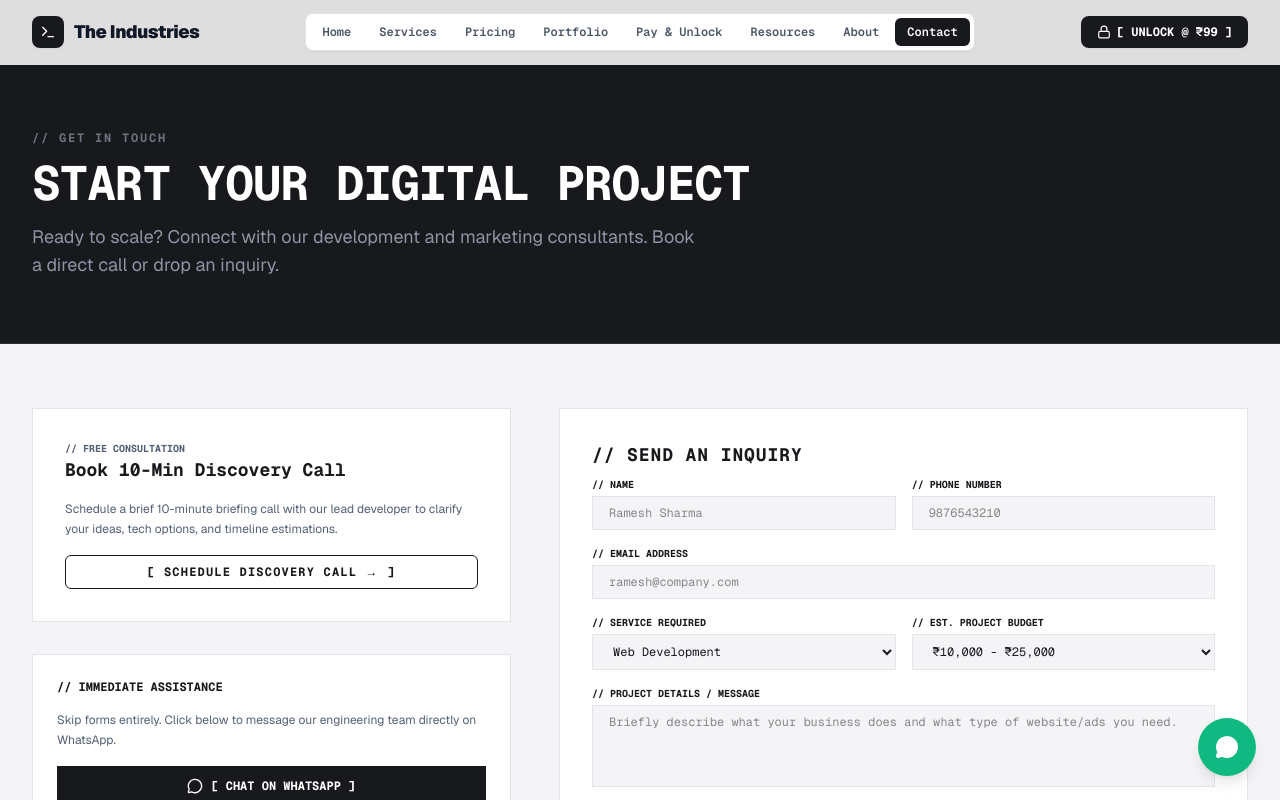
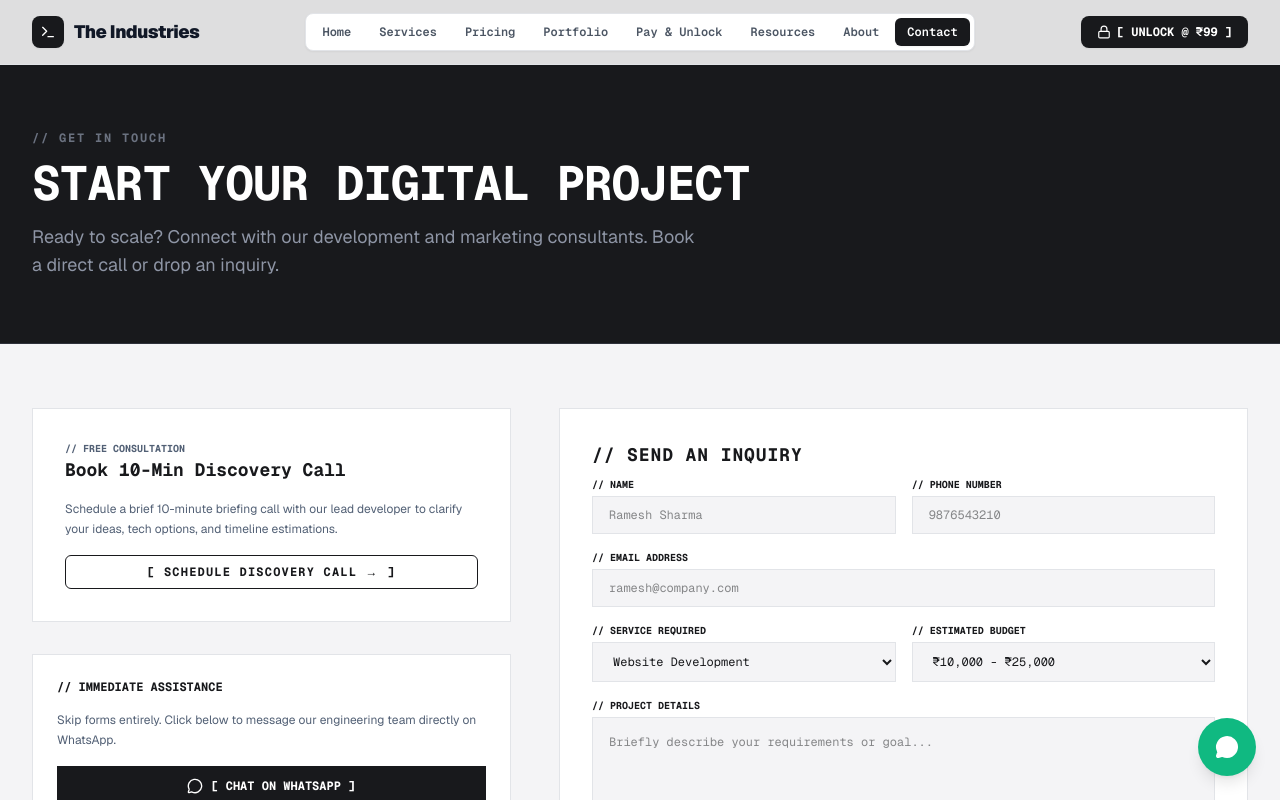
Before and after one commit to iamabhinavjoshi0615-web/freelancing-portal, a Next.js app: page /contact in a window 1280 px wide. Shown: the top 800 px of the page. Built offline with nearby package versions, Linux system fonts and the light colour scheme.

Commit message:
style: improve responsiveness across mobile, tablet, and desktop viewports

```diff
--- a/src/app/globals.css
+++ b/src/app/globals.css
@@ -33,6 +33,13 @@
 
 html {
   scroll-behavior: smooth;
+  max-width: 100vw;
+  overflow-x: hidden;
+}
+
+body {
+  max-width: 100vw;
+  overflow-x: hidden;
 }
 
 /* Lenis Smooth Scroll System Rules */
--- a/src/components/ContactForm.tsx
+++ b/src/components/ContactForm.tsx
@@ -65,7 +65,7 @@ export default function ContactForm() {
             placeholder="Ramesh Sharma"
             value={name}
             onChange={(e) => setName(e.target.value)}
-            className="w-full border border-[#E2E4E8] bg-[#F4F4F6] px-4 py-2 text-xs font-mono text-[#18191C] focus:outline-none focus:border-[#18191C]"
+            className="w-full border border-[#E2E4E8] bg-[#F4F4F6] px-4 py-2.5 text-sm sm:text-xs font-mono text-[#18191C] focus:outline-none focus:border-[#18191C]"
           />
         </div>
         <div>
@@ -76,7 +76,7 @@ export default function ContactForm() {
             placeholder="9876543210"
             value={phone}
             onChange={(e) => setPhone(e.target.value)}
-            className="w-full border border-[#E2E4E8] bg-[#F4F4F6] px-4 py-2 text-xs font-mono text-[#18191C] focus:outline-none focus:border-[#18191C]"
+            className="w-full border border-[#E2E4E8] bg-[#F4F4F6] px-4 py-2.5 text-sm sm:text-xs font-mono text-[#18191C] focus:outline-none focus:border-[#18191C]"
           />
         </div>
       </div>
@@ -89,7 +89,7 @@ export default function ContactForm() {
           placeholder="ramesh@company.com"
           value={email}
           onChange={(e) => setEmail(e.target.value)}
-          className="w-full border border-[#E2E4E8] bg-[#F4F4F6] px-4 py-2 text-xs font-mono text-[#18191C] focus:outline-none focus:border-[#18191C]"
+          className="w-full border border-[#E2E4E8] bg-[#F4F4F6] px-4 py-2.5 text-sm sm:text-xs font-mono text-[#18191C] focus:outline-none focus:border-[#18191C]"
         />
       </div>
 
@@ -99,40 +99,41 @@ export default function ContactForm() {
           <select
             value={service}
             onChange={(e) => setService(e.target.value)}
-            className="w-full border border-[#E2E4E8] bg-[#F4F4F6] px-4 py-2 text-xs font-mono text-[#18191C] focus:outline-none focus:border-[#18191C]"
+            className="w-full border border-[#E2E4E8] bg-[#F4F4F6] px-4 py-2.5 text-sm sm:text-xs font-mono text-[#18191C] focus:outline-none focus:border-[#18191C]"
           >
-            <option value="web-dev">Web Development</option>
-            <option value="ecommerce">Shopify / E-commerce</option>
-            <option value="marketing">Google / Meta Ads</option>
-            <option value="retainer">Monthly Maintenance</option>
-            <option value="custom">Custom Portal / CRM</option>
+            <option value="web-dev">Website Development</option>
+            <option value="ecommerce">E-commerce Portal</option>
+            <option value="ads">Ad Campaign Management</option>
+            <option value="seo">Local GMB & SEO</option>
+            <option value="maintenance">Website Maintenance</option>
+            <option value="blueprint">Consultancy Blueprint</option>
           </select>
         </div>
         <div>
-          <label className="block text-[10px] font-mono font-bold text-[#18191C] uppercase mb-1">// Est. Project Budget</label>
+          <label className="block text-[10px] font-mono font-bold text-[#18191C] uppercase mb-1">// Estimated Budget</label>
           <select
             value={budget}
             onChange={(e) => setBudget(e.target.value)}
-            className="w-full border border-[#E2E4E8] bg-[#F4F4F6] px-4 py-2 text-xs font-mono text-[#18191C] focus:outline-none focus:border-[#18191C]"
+            className="w-full border border-[#E2E4E8] bg-[#F4F4F6] px-4 py-2.5 text-sm sm:text-xs font-mono text-[#18191C] focus:outline-none focus:border-[#18191C]"
           >
             <option value="₹5k-10k">₹5,000 - ₹10,000</option>
             <option value="₹10k-25k">₹10,000 - ₹25,000</option>
             <option value="₹25k-50k">₹25,000 - ₹50,000</option>
-            <option value="₹50k+">₹50,000 +</option>
+            <option value="₹50k+">₹50,000+</option>
           </select>
         </div>
       </div>
 
       <div>
-        <label className="block text-[10px] font-mono font-bold text-[#18191C] uppercase mb-1">// Project Details / Message</label>
+        <label className="block text-[10px] font-mono font-bold text-[#18191C] uppercase mb-1">// Project Details</label>
         <textarea
           rows={4}
           required
-          placeholder="Briefly describe what your business does and what type of website/ads you need."
+          placeholder="Briefly describe your requirements or goal..."
           value={message}
           onChange={(e) => setMessage(e.target.value)}
-          className="w-full border border-[#E2E4E8] bg-[#F4F4F6] px-4 py-2 text-xs font-mono text-[#18191C] focus:outline-none focus:border-[#18191C] resize-none"
-        />
+          className="w-full border border-[#E2E4E8] bg-[#F4F4F6] p-4 text-sm sm:text-xs font-mono text-[#18191C] focus:outline-none focus:border-[#18191C]"
+        ></textarea>
       </div>
 
       <div className="pt-2">
--- a/src/components/Header.tsx
+++ b/src/components/Header.tsx
@@ -80,26 +80,14 @@ export default function Header({ agencyName }: HeaderProps) {
           </Link>
         </div>
 
-        {/* Medium Screen Nav Fallback */}
-        <div className="hidden md:flex lg:hidden items-center gap-2">
-          <Link
-            href="/services"
-            className="text-xs font-mono font-bold text-[#111827] hover:text-[#0EA5E9] px-2 py-1"
-          >
-            Services
-          </Link>
-          <Link
-            href="/pricing"
-            className="text-xs font-mono font-bold text-[#111827] hover:text-[#0EA5E9] px-2 py-1"
-          >
-            Pricing
-          </Link>
+        {/* Medium Screen Quick Action (sm to lg) */}
+        <div className="hidden sm:flex lg:hidden items-center gap-2">
           <Link
             href="/unlock"
-            className="flex items-center gap-1 rounded-lg bg-[#18191C] text-white px-3.5 py-1.5 text-xs font-mono font-bold shadow-xs hover:scale-[1.02] transition-all"
+            className="flex items-center gap-1 rounded-lg bg-[#18191C] text-white px-3 py-1.5 text-xs font-mono font-bold shadow-xs hover:scale-[1.02] transition-all"
           >
-            <Lock className="w-3 h-3" />
-            <span>[ UNLOCK ]</span>
+            <Lock className="w-3 h-3 text-white" />
+            <span>[ UNLOCK @ ₹99 ]</span>
           </Link>
         </div>
 
@@ -107,7 +95,7 @@ export default function Header({ agencyName }: HeaderProps) {
         <div className="flex lg:hidden">
           <button
             onClick={() => setIsOpen(!isOpen)}
-            className="inline-flex items-center justify-center rounded-lg p-2 text-[#111827] hover:bg-[#FFFFFF] border border-[#E2E4E8] focus:outline-none"
+            className="inline-flex items-center justify-center rounded-lg p-2 text-[#111827] hover:bg-[#FFFFFF] border border-[#E2E4E8] focus:outline-none transition-colors"
             aria-expanded={isOpen}
             aria-label="Toggle navigation menu"
           >
@@ -118,8 +106,8 @@ export default function Header({ agencyName }: HeaderProps) {
 
       {/* Mobile Drawer Menu */}
       {isOpen && (
-        <div className="lg:hidden border-b border-[#E2E4E8] bg-[#FFFFFF] px-4 py-5 space-y-2 animate-in slide-in-from-top-2 duration-200">
-          <div className="grid grid-cols-2 gap-1.5 pb-3">
+        <div className="lg:hidden border-b border-[#E2E4E8] bg-[#FFFFFF] px-4 py-5 space-y-3 animate-in slide-in-from-top-2 duration-200 max-h-[85vh] overflow-y-auto">
+          <div className="grid grid-cols-2 gap-2 pb-3">
             {navLinks.map((link) => {
               const active = isActive(link.href);
               return (
@@ -127,10 +115,10 @@ export default function Header({ agencyName }: HeaderProps) {
                   key={link.name}
                   href={link.href}
                   onClick={() => setIsOpen(false)}
-                  className={`flex items-center gap-2 rounded-lg px-3 py-2 text-xs font-mono font-bold transition-all ${
+                  className={`flex items-center gap-2 rounded-lg px-3 py-2.5 text-xs font-mono font-bold transition-all ${
                     active
                       ? "text-white bg-[#18191C]"
-                      : "text-[#4B5563] hover:bg-[#F4F4F6]"
+                      : "text-[#4B5563] hover:bg-[#F4F4F6] hover:text-[#111827]"
                   }`}
                 >
                   <span>{link.name}</span>
@@ -142,9 +130,9 @@ export default function Header({ agencyName }: HeaderProps) {
             <Link
               href="/unlock"
               onClick={() => setIsOpen(false)}
-              className="flex w-full items-center justify-center gap-2 rounded-lg bg-[#18191C] hover:bg-[#22242A] py-2.5 text-xs font-mono font-bold text-white shadow-xs hover:scale-[1.02] transition-all"
+              className="flex w-full items-center justify-center gap-2 rounded-lg bg-[#18191C] hover:bg-[#22242A] py-3 text-xs font-mono font-bold text-white shadow-xs hover:scale-[1.01] transition-all"
             >
-              <Lock className="w-4 h-4" />
+              <Lock className="w-4 h-4 text-white" />
               <span>[ UNLOCK GUIDES @ ₹99 ]</span>
             </Link>
           </div>
--- a/src/components/InteractiveQuiz.tsx
+++ b/src/components/InteractiveQuiz.tsx
@@ -146,7 +146,7 @@ export default function InteractiveQuiz() {
     : "animate-in fade-in slide-in-from-left-8 duration-300";
 
   return (
-    <div className="w-full max-w-4xl mx-auto bg-[#18191C] border border-[#2E313A] rounded-xl p-6 sm:p-10 shadow-xl relative overflow-hidden text-[#F8FAFC] font-mono">
+    <div className="w-full max-w-4xl mx-auto bg-[#18191C] border border-[#2E313A] rounded-xl p-4 sm:p-8 shadow-xl relative overflow-hidden text-[#F8FAFC] font-mono">
       {/* Top Thin Progress Bar */}
       {step <= 5 && (
         <div className="w-full h-1 bg-[#22242A] rounded-full overflow-hidden mb-6">
```
Also changed, not shown: src/app/page.tsx (+12 -12 lines).
